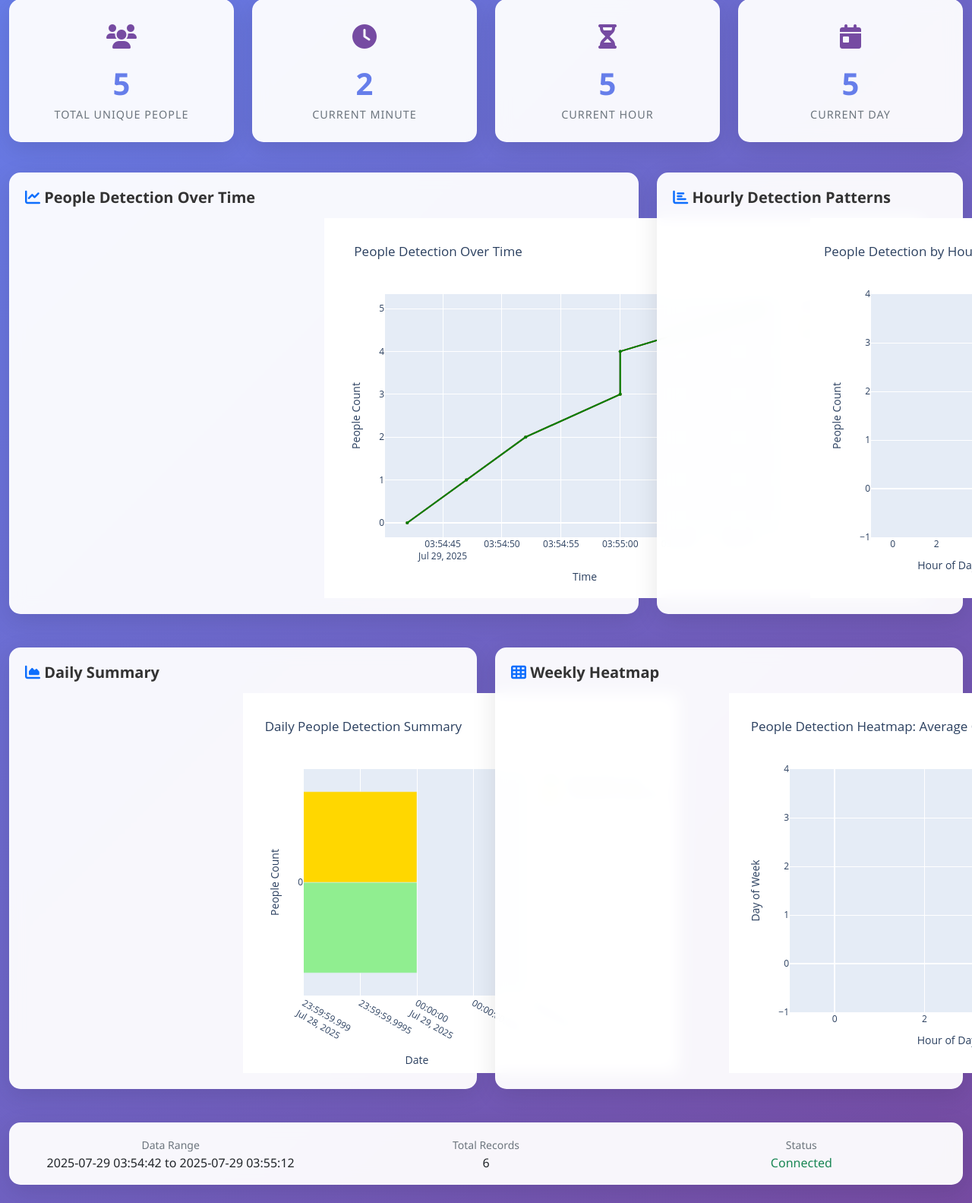
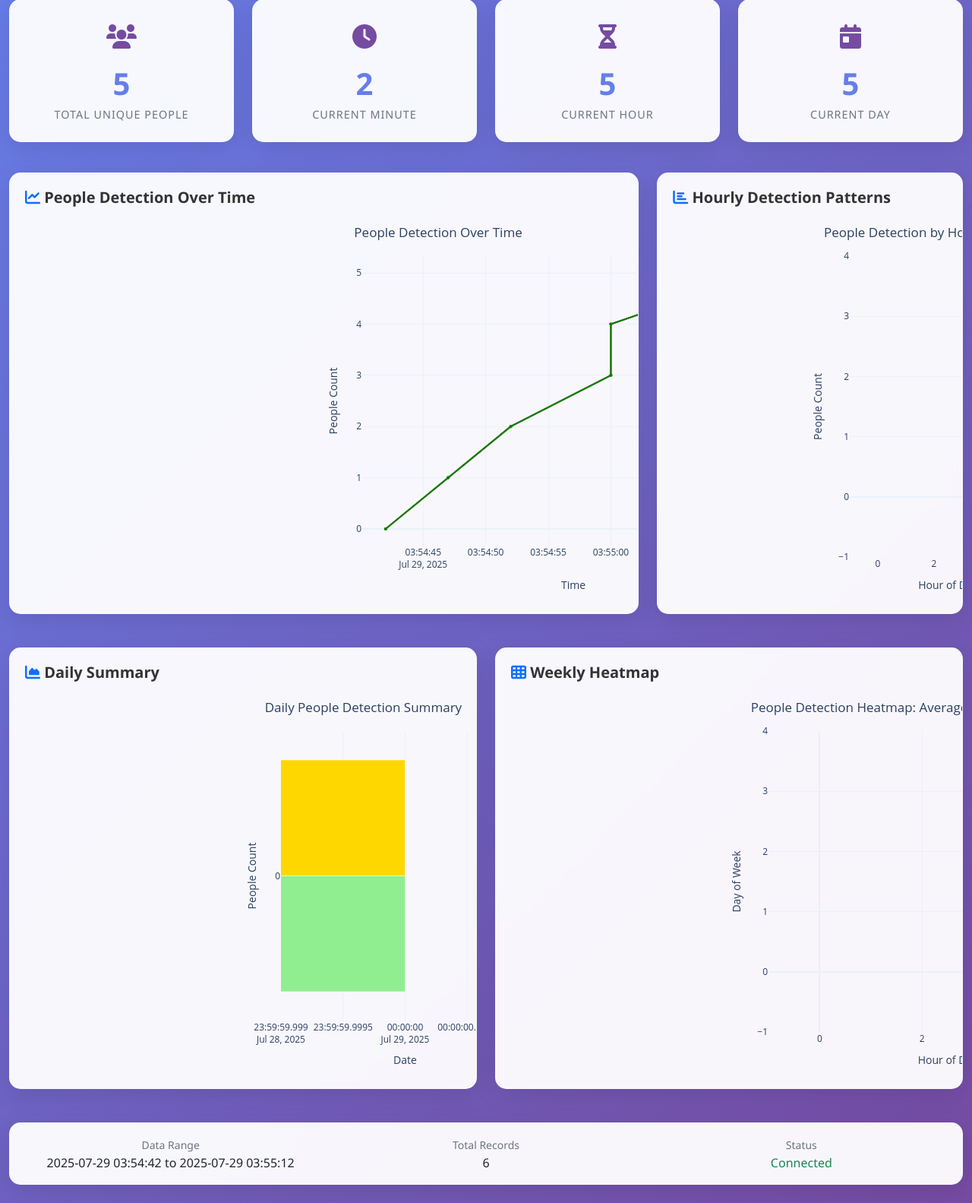
Before and after one commit to TheRealJacob07/Raspberry-Pi-Projects, a Flask app: page / in a window 1280 px wide; the page is wider, and only the part inside the window is pictured. Shown: the part 130-1713 px from the top of that part at 76% size. Run offline with Flask 2, Linux system fonts and the light colour scheme; some libraries are stand-ins or nearby versions.

Commit message:
Enhance web dashboard by configuring Plotly for improved rendering and aesthetics. Updated chart layouts to include legends, background colors, and margins for better visualization. Added CSS styles in dashboard.html to hide debug elements and ensure clean chart displays. Implemented periodic cleanup of debug overlays in JavaScript for a more polished user experience.

```diff
--- a/Vision/templates/dashboard.html
+++ b/Vision/templates/dashboard.html
@@ -132,6 +132,49 @@
 
         .error-message small {
             opacity: 0.8;
+        }
+
+        /* Hide any debug overlays or unwanted elements */
+        .debug-overlay,
+        .plotly-debug,
+        [class*="debug"],
+        [class*="Debug"] {
+            display: none !important;
+            visibility: hidden !important;
+            opacity: 0 !important;
+        }
+
+        /* Ensure chart containers are clean */
+        .chart-container > div {
+            position: relative;
+            z-index: 1;
+        }
+
+        /* Hide any Plotly debug information */
+        .js-plotly-plot .plotly .main-svg .debug-info,
+        .js-plotly-plot .plotly .main-svg .debug-overlay {
+            display: none !important;
+        }
+
+        /* Hide any red text overlays */
+        .chart-container *[style*="color: red"],
+        .chart-container *[style*="color: #ff0000"],
+        .chart-container *[style*="color: rgb(255, 0, 0)"] {
+            display: none !important;
+            visibility: hidden !important;
+            opacity: 0 !important;
+        }
+
+        /* Ensure chart containers are properly positioned */
+        .chart-container {
+            position: relative;
+            overflow: hidden;
+        }
+
+        /* Hide any unwanted overlays */
+        .chart-container > div:not(:first-child) {
+            position: relative;
+            z-index: 1;
         }
 
         @media (max-width: 768px) {
@@ -375,8 +418,14 @@
                     Plotly.newPlot(containerId, data.data, data.layout, {
                         responsive: true,
                         displayModeBar: false,
-                        modeBarButtonsToRemove: ['pan2d', 'lasso2d', 'select2d']
+                        modeBarButtonsToRemove: ['pan2d', 'lasso2d', 'select2d'],
+                        displaylogo: false,
+                        showTips: false,
+                        staticPlot: false
                     });
+
+                    // Clean up any debug elements that might appear
+                    this.cleanupDebugElements(containerId);
 
                     this.charts[containerId] = data;
                 } catch (error) {
@@ -390,6 +439,28 @@
                 }
             }
 
+            cleanupDebugElements(containerId) {
+                // Remove any debug overlays or unwanted elements
+                const container = document.getElementById(containerId);
+                if (container) {
+                    // Remove elements with debug-related classes or attributes
+                    const debugElements = container.querySelectorAll('[class*="debug"], [class*="Debug"], .debug-overlay, .plotly-debug');
+                    debugElements.forEach(el => {
+                        el.style.display = 'none';
+                        el.style.visibility = 'hidden';
+                        el.style.opacity = '0';
+                    });
+
+                    // Remove any red text overlays
+                    const redTextElements = container.querySelectorAll('*');
+                    redTextElements.forEach(el => {
+                        if (el.style.color === 'red' || el.style.color === '#ff0000') {
+                            el.style.display = 'none';
+                        }
+                    });
+                }
+            }
+
             refreshData() {
                 this.loadData();
                 this.loadCharts();
@@ -399,6 +470,19 @@
                 setInterval(() => {
                     this.refreshData();
                 }, this.refreshInterval);
+
+                // Periodic cleanup of debug elements
+                setInterval(() => {
+                    this.cleanupAllDebugElements();
+                }, 2000); // Check every 2 seconds
+            }
+
+            cleanupAllDebugElements() {
+                // Clean up debug elements from all chart containers
+                const chartContainers = ['timeSeriesChart', 'hourlyPatternChart', 'dailySummaryChart', 'heatmapChart'];
+                chartContainers.forEach(containerId => {
+                    this.cleanupDebugElements(containerId);
+                });
             }
 
             updateStatus(message, type) {
--- a/Vision/web_dashboard.py
+++ b/Vision/web_dashboard.py
@@ -30,6 +30,11 @@
 import warnings
 warnings.filterwarnings('ignore')
 
+# Configure Plotly to disable debug mode
+import plotly.io as pio
+pio.renderers.default = "browser"
+pio.templates.default = "plotly_white"
+
 class PeopleCounterDashboard:
     """Web dashboard for people counter data visualization."""
 
@@ -50,6 +55,8 @@
         self.host = host
         self.port = port
         self.app = Flask(__name__)
+        self.app.config['DEBUG'] = False
+        self.app.config['TESTING'] = False
         self.data = None
         self.last_modified = 0
 
@@ -260,7 +267,11 @@
                     xaxis_title='Time',
                     yaxis_title='People Count',
                     hovermode='x unified',
-                    height=500
+                    height=500,
+                    showlegend=True,
+                    plot_bgcolor='rgba(0,0,0,0)',
+                    paper_bgcolor='rgba(0,0,0,0)',
+                    margin=dict(l=50, r=50, t=50, b=50)
                 )
 
                 return jsonify(json.loads(fig.to_json()))
@@ -305,7 +316,11 @@
                 xaxis_title='Hour of Day',
                 yaxis_title='People Count',
                 barmode='group',
-                height=500
+                height=500,
+                showlegend=True,
+                plot_bgcolor='rgba(0,0,0,0)',
+                paper_bgcolor='rgba(0,0,0,0)',
+                margin=dict(l=50, r=50, t=50, b=50)
             )
 
             return jsonify(json.loads(fig.to_json()))
@@ -348,7 +363,11 @@
                 xaxis_title='Date',
                 yaxis_title='People Count',
                 barmode='group',
-                height=500
+                height=500,
+                showlegend=True,
+                plot_bgcolor='rgba(0,0,0,0)',
+                paper_bgcolor='rgba(0,0,0,0)',
+                margin=dict(l=50, r=50, t=50, b=50)
             )
 
             return jsonify(json.loads(fig.to_json()))
@@ -407,7 +426,11 @@
                     title='People Detection Heatmap: Average Count by Hour and Day',
                     xaxis_title='Hour of Day',
                     yaxis_title='Day of Week',
-                    height=500
+                    height=500,
+                    showlegend=False,
+                    plot_bgcolor='rgba(0,0,0,0)',
+                    paper_bgcolor='rgba(0,0,0,0)',
+                    margin=dict(l=50, r=50, t=50, b=50)
                 )
 
                 return jsonify(json.loads(fig.to_json()))
```
